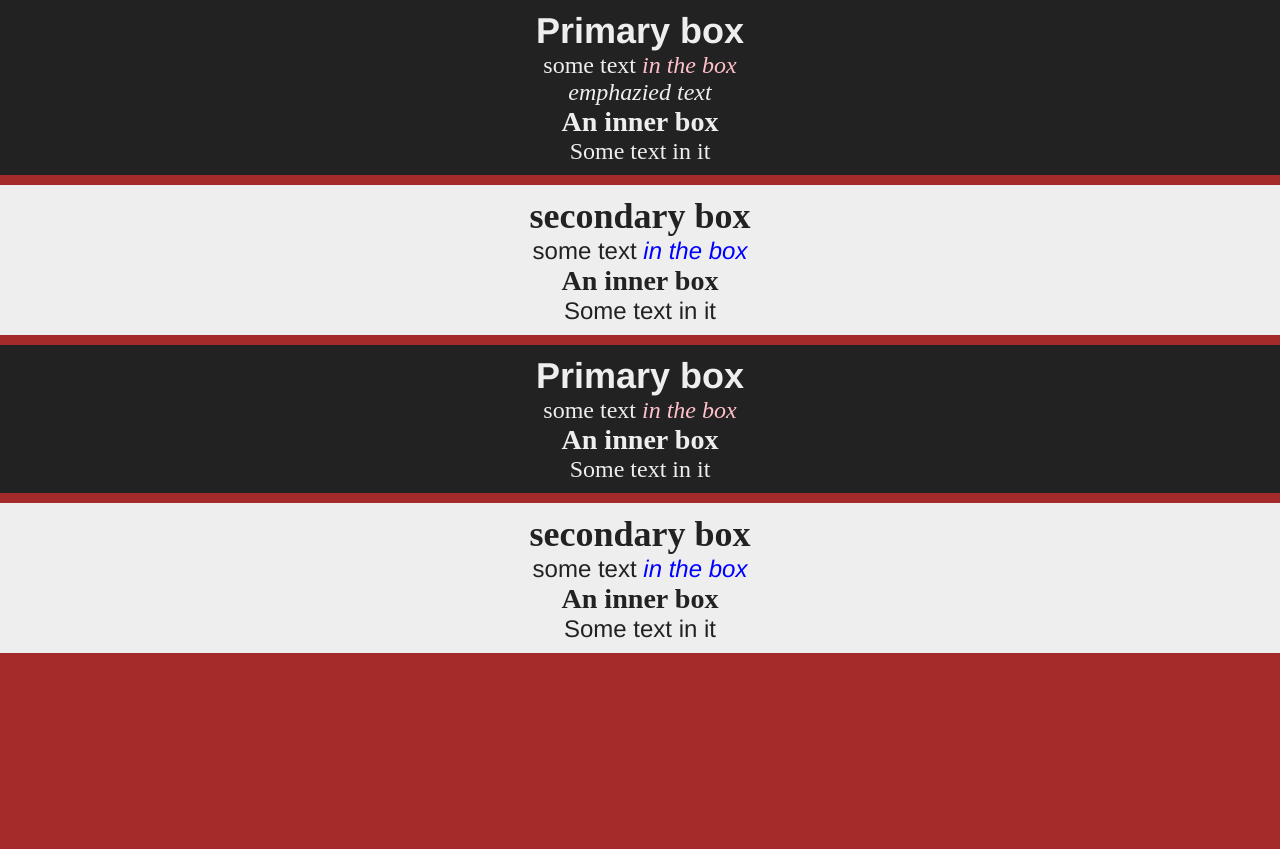
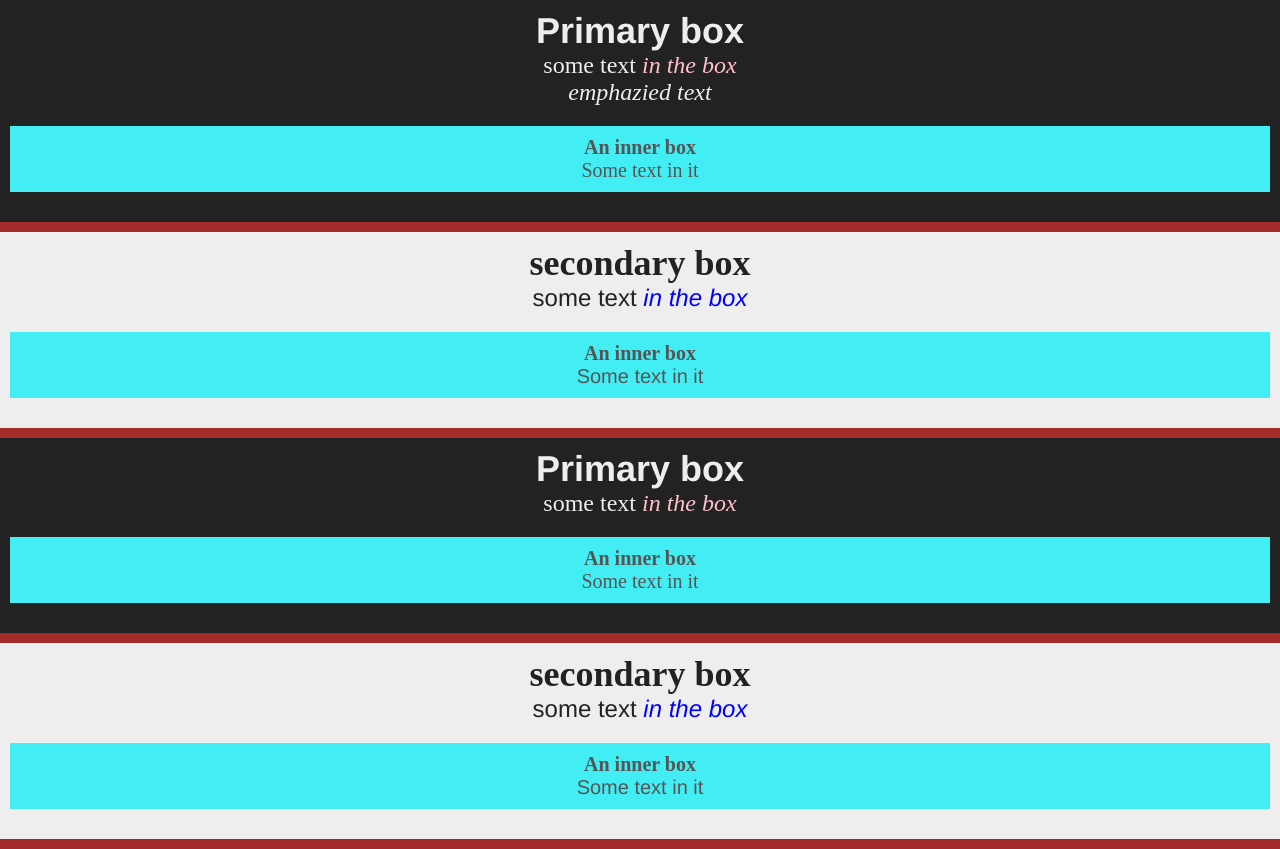
Before and after one commit to soni-R/build-websites-from-scratch-with-html-and-css, a plain HTML site: page Lesson_6/grouping-selectors.html in a window 1280 px wide. Before the commit the page ends 800 px from the top, so only its background shows below. Drawn offline with Linux system fonts and the light colour scheme.

Commit message:
grouping selectors styles

```diff
--- a/Lesson_6/styles.css
+++ b/Lesson_6/styles.css
@@ -30,18 +30,20 @@ body{
 .primary-box{
 	background: #222;
     color: #eee;
-    font-size: 24px;
-    margin: 0 0 10px;
-    padding: 10px;
 }
 
 .secondary-box{
 	background: #eee;
 	color: #222;
-    font-size: 24px;
-    margin: 0 0 10px;
-    padding: 10px;
 }
+
+.inside-box{
+	background: #42eef4;
+	color:#555;
+	margin:20px 0;
+	padding: 10px;
+}
+
 
 /*Descendant selectors */
 .primary-box h2{
@@ -60,3 +62,14 @@ body{
 .secondary-box em{
 	color:blue;
 }
+
+/*Grouping selectors*/
+.primary-box, .secondary-box{
+	font-size: 24px;
+	margin: 0 0 10px;
+	padding: 10px;
+}
+
+.inside-box h3, .inside-box p{
+	font-size: 20px;
+}
```
